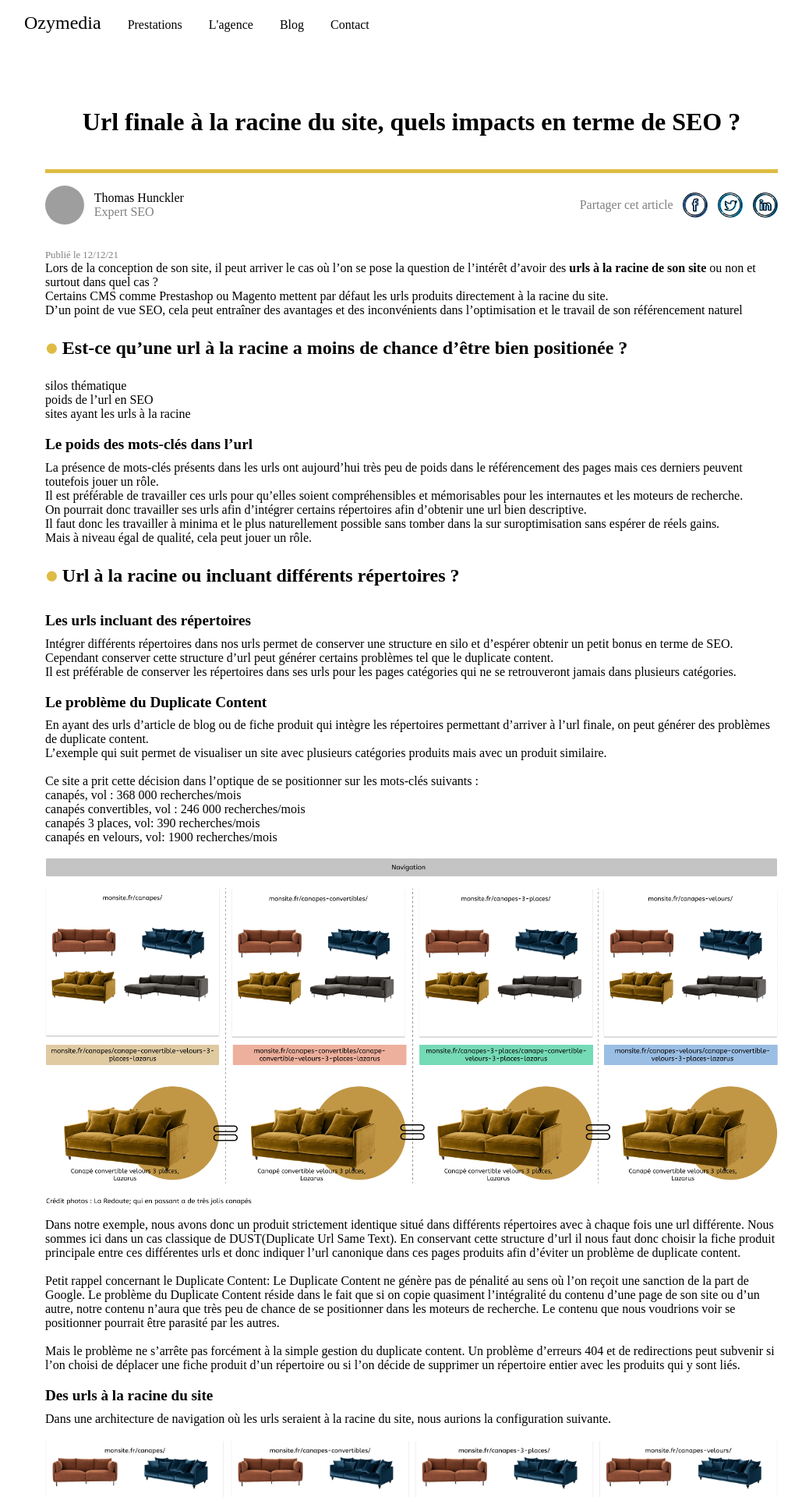
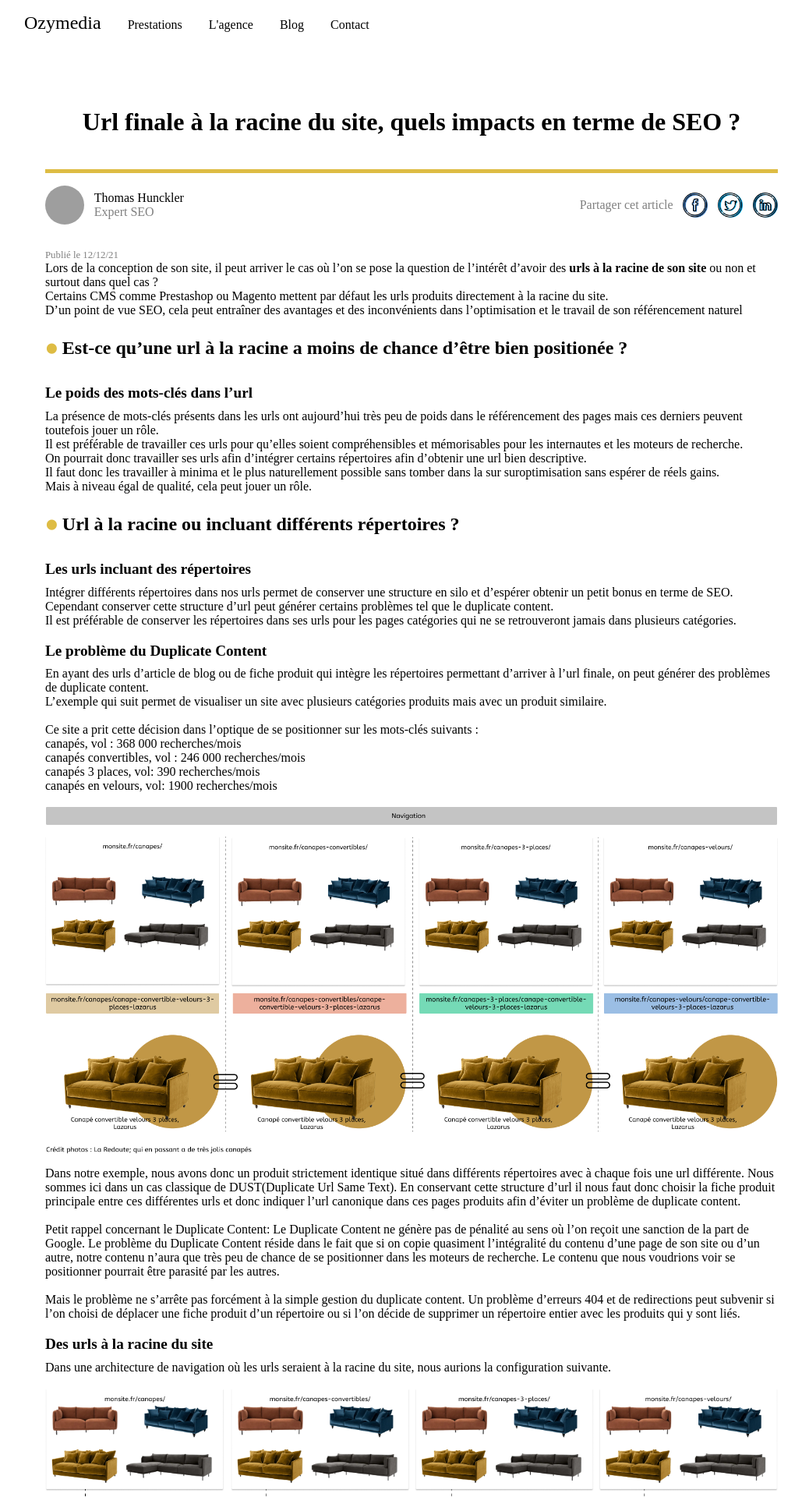
Before and after one commit to thomas6791/ozymedia-new, a Jekyll site: the page built from _posts/2021-12-12-structure-url-seo-racine-ou-non.md, in a window 1280 px wide. Shown: the top 1920 px of the page at 78% size, without its empty margins (112-1141 px from the left). Built offline with Jekyll 4.4.1, drawn with Linux system fonts in a browser that asks for light colours; some web fonts are replaced; comment, search, counter and statistics services are not loaded; grey boxes are pictures that could not be loaded.

Commit message:
Update 2021-12-12-structure-url-seo-racine-ou-non.md

```diff
--- a/_posts/2021-12-12-structure-url-seo-racine-ou-non.md
+++ b/_posts/2021-12-12-structure-url-seo-racine-ou-non.md
@@ -13,9 +13,7 @@ Lors de la conception de son site, il peut arriver le cas où l'on se pose la qu
 Certains CMS comme Prestashop ou Magento mettent par défaut les urls produits directement à la racine du site.\
 D'un point de vue SEO, cela peut entraîner des avantages et des inconvénients dans l'optimisation et le travail de son référencement naturel
 ## Est-ce qu'une url à la racine a moins de chance d'être bien positionée ?
-silos thématique\
-poids de l'url en SEO\
-sites ayant les urls à la racine
+
 ### Le poids des mots-clés dans l'url
 La présence de mots-clés présents dans les urls ont aujourd'hui très peu de poids dans le référencement des pages mais ces derniers peuvent toutefois jouer un rôle.\
 Il est préférable de travailler ces urls pour qu'elles soient compréhensibles et mémorisables pour les internautes et les moteurs de recherche.\
```
